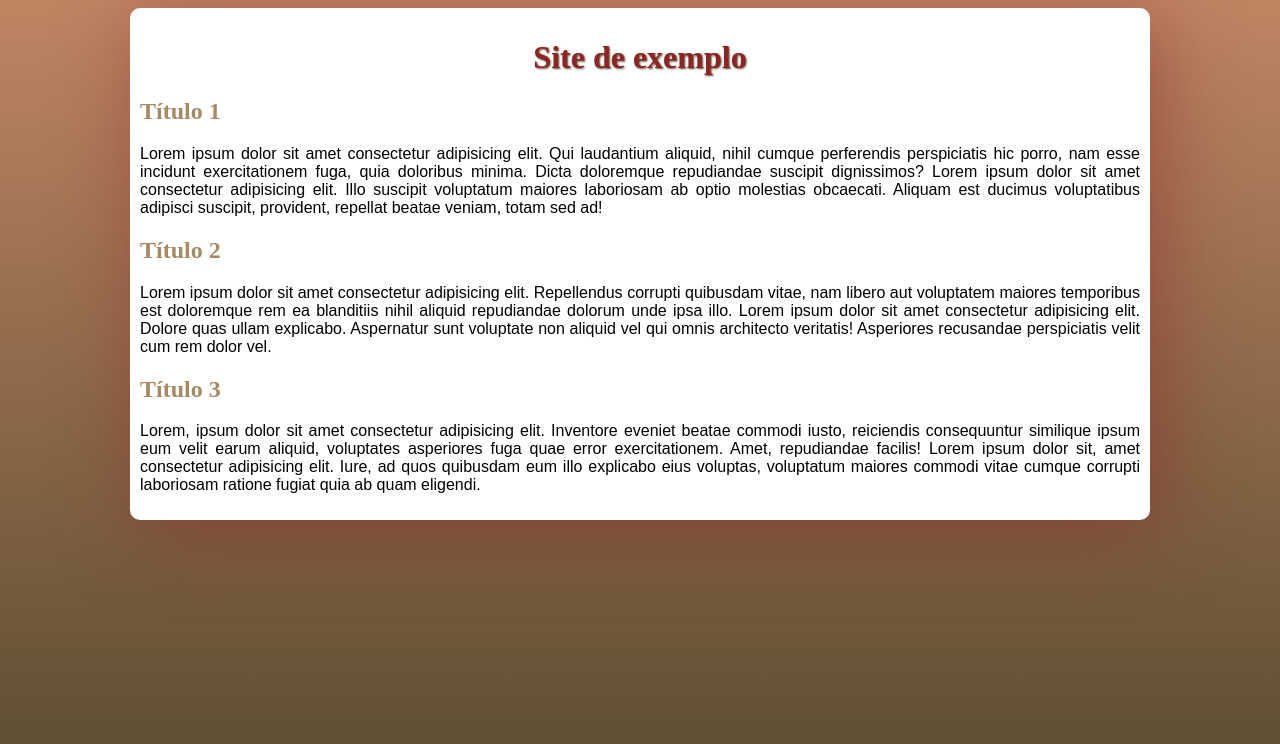
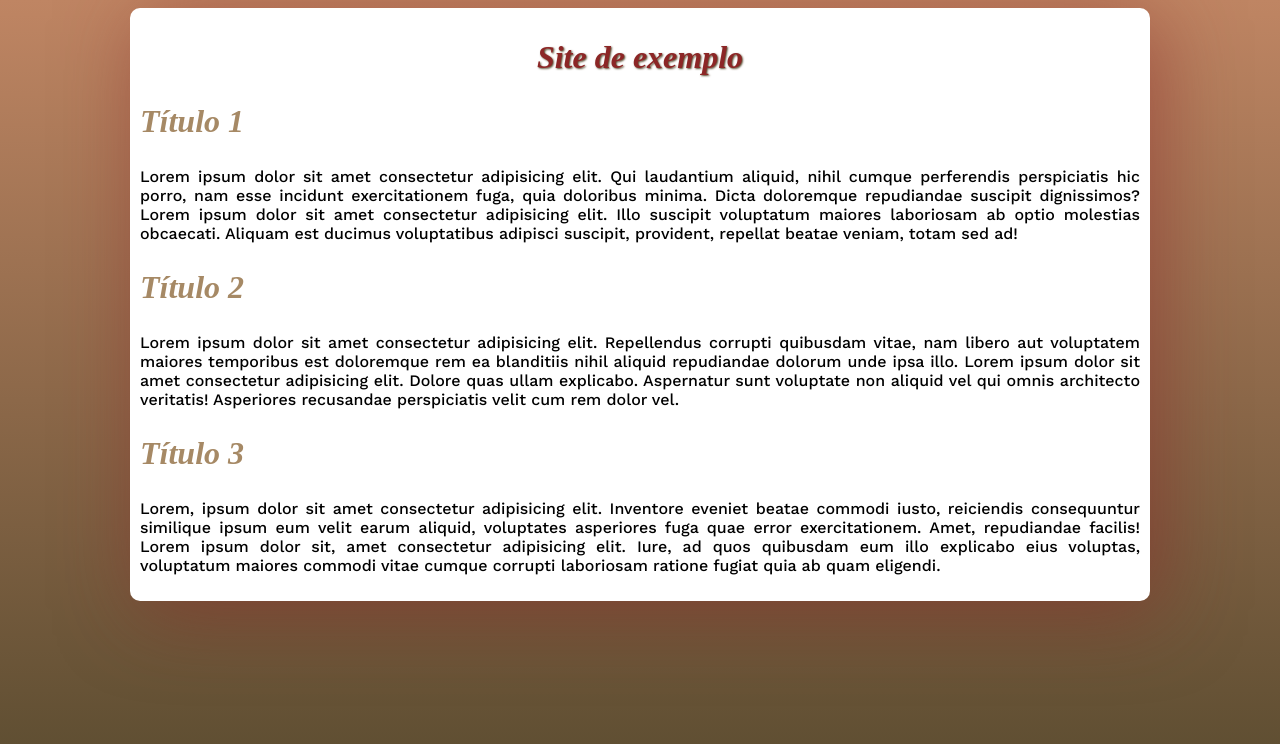
Before and after one commit to Marcelohrr/Atividades_menores, a PHP site: page /site.html in a window 1280 px wide. Shown: the top 744 px of the page. Run offline with PHP 8.4, Linux system fonts and the light colour scheme.

Commit message:
Adiciona anotações sobre fontes

```diff
--- a/HTML5 e CSS3/Módulo 2/style.css
+++ b/HTML5 e CSS3/Módulo 2/style.css
@@ -1,4 +1,6 @@
 @charset "UTF-8";
+
+@import url('https://fonts.googleapis.com/css2?family=Rubik:ital,wght@0,300..900;1,300..900&family=Work+Sans:ital,wght@0,100..900;1,100..900&display=swap'); /* Importa fonte do Google Fonts */
 
 html {
     font-size: 1rem; /* Existem várias formas para representar medidas de fonte: medidas absolutas (cm, mm, in, px, pt, pc) e medidas relativas (em, ex, ch, rem, vw, vh, vmin, vmax, %). O W3C recomenda o uso de medidas relativas para melhorar a acessibilidade, especialmente rem (root em = tamanho da fonte definido no elemento <html>, raiz, que é por padrão 16px), mais previsível que em (que pode acumular tamanhos) */
@@ -7,6 +9,11 @@ html {
 body {
     background-image: linear-gradient(to bottom, #BF8563, #594B2F);
     background-attachment: fixed;
+
+    font-family: 'Work Sans', Arial, Helvetica, sans-serif; /* Categorias de fontes: serif (serifadas); sans-serif (não-serifadas); monospace (monoespaçadas); cursive/script (imitações de manuscrita); fantasy/decorative/display (decorativas) */
+    font-weight: 500; /* Pesos: 100 (ultra-light), 200 (extra-light), 300 (light), 400 (normal/regular), 500 (medium), 600 (semi-bold/demi-bold), 700 (bold), 800 (extra-bold), 900 (black) */
+    font-style: normal; /* normal, italic, oblique (itálico simulado, usado quando a fonte não tem variação itálica própria)*/
+    text-decoration: none; /* none, underline, overline, line-through*/
 }
 
 main { /* Retângulo de conteúdo dentro da página */
@@ -20,7 +27,7 @@ main { /* Retângulo de conteúdo dentro da página */
 }
 
 h1, h2 {
-    font-family: 'Times New Roman', Times, serif; /* Categorias de fontes: serif (serifadas); sans-serif (não-serifadas); monospace (monoespaçadas); cursive/script (imitações de manuscrita); fantasy/decorative/display (decorativas) */
+    font: oblique 700 2rem 'Times New Roman', Times, serif; /* Shorthand font: font-style font-weight font-size font-family */
 }
 
 h1 {
@@ -34,6 +41,5 @@ h2 {
 }
 
 p {
-    font-family: Arial, Helvetica, sans-serif;
     text-align: justify;
 }
```
